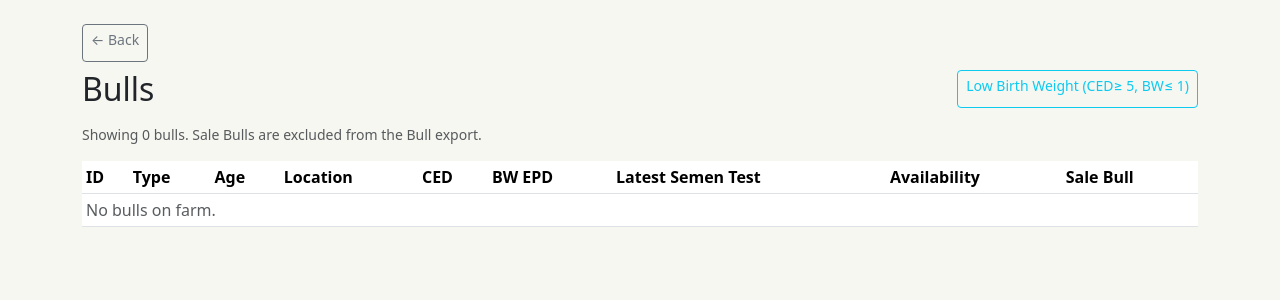
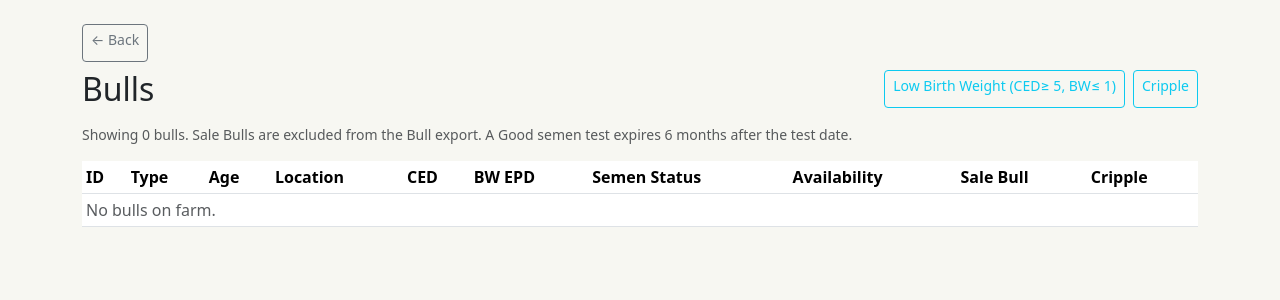
Before and after one commit to jpatri8-hub/Cattle, a Flask app: page /animals/bulls in a window 1280 px wide. Shown: the part 56-356 px from the top of the page. Run offline with Flask 3, Linux system fonts and the light colour scheme; the visitor is signed in with stand-in values (Sample User, id 1); data that the repository does not hold is empty.

Commit message:
Cripple flag, semen test expiration, Cull Bull Sale-driven culled metric
- Bulls can be marked Cripple (toggle on the Bulls list, or a checkbox on
  Add/Edit Animal) and are automatically unavailable for rent while marked,
  with a "Marked cripple" reason shown ahead of any other availability
  check. Added a Cripple filter to the Bulls list, matching the existing
  Low Birth Weight filter.
- Removed "Sold" and "Culled" from the Record Departure reason dropdown -
  selling already only happens through the Sales flow (never manually
  here), and culled bulls are now tracked through the sale category below
  instead of a manual departure marking.
- "Bulls Culled" on the Reports overview now counts distinct bulls sold
  under the "Cull Bull Sale" category during the year, instead of
  departure_reason == culled.
- Semen tests now expire after 6 months: a Good result older than that no
  longer counts as current and is treated the same as never having been
  tested (Animal.current_semen_status: Not Tested / Bad / Good / Retest).
  Bulls without a current Good test now show up as unavailable for rent
  (reason: "Semen test: <status>"), and the Bull export gets a new "Semen
  Status" column showing this same computed status.

Database migration note: this adds Animal.is_cripple. Requires the usual
drop_all()/create_all() (or DROP SCHEMA public CASCADE; CREATE SCHEMA
public;) + seed.py rebuild after deploy.

Co-Authored-By: Claude Sonnet 5 <noreply@anthropic.com>
Claude-Session: https://claude.ai/code/session_017cX8C32vR38peokdRdP72g

```diff
--- a/app/animals/routes.py
+++ b/app/animals/routes.py
@@ -177,6 +177,7 @@ def new_animal():
                 brand_type=form.brand_type.data or None,
                 brand_number=brand_number,
                 is_sale_bull=form.is_sale_bull.data,
+                is_cripple=form.is_cripple.data,
                 notes=form.notes.data,
                 created_by_id=current_user.id,
             )
@@ -233,6 +234,7 @@ def edit_animal(animal_id):
             animal.brand_type = form.brand_type.data or None
             animal.brand_number = brand_number
             animal.is_sale_bull = form.is_sale_bull.data
+            animal.is_cripple = form.is_cripple.data
             animal.notes = form.notes.data
 
             if current_user.is_owner:
@@ -702,10 +704,13 @@ def confirm_bred(exposure_id):
 @login_required
 def list_bulls():
     low_bw = request.args.get("low_bw") == "1"
+    cripple = request.args.get("cripple") == "1"
     bulls = [a for a in Animal.query.filter_by(is_active=True, sex=SEX_MALE).order_by(Animal.tag_id).all() if a.is_bull]
     if low_bw:
         bulls = [b for b in bulls if b.is_low_birth_weight_candidate]
-    return render_template("animals/bulls_list.html", bulls=bulls, low_bw=low_bw)
+    if cripple:
+        bulls = [b for b in bulls if b.is_cripple]
+    return render_template("animals/bulls_list.html", bulls=bulls, low_bw=low_bw, cripple=cripple)
 
 
 @animals_bp.route("/<int:animal_id>/toggle-sale-bull", methods=["POST"])
@@ -716,6 +721,19 @@ def toggle_sale_bull(animal_id):
     db.session.commit()
     flash(
         f"{animal.display_id} marked as {'a Sale Bull (excluded from the Bull export).' if animal.is_sale_bull else 'no longer a Sale Bull.'}",
+        "success",
+    )
+    return redirect(request.referrer or url_for("animals.list_bulls"))
+
+
+@animals_bp.route("/<int:animal_id>/toggle-cripple", methods=["POST"])
+@login_required
+def toggle_cripple(animal_id):
+    animal = Animal.query.get_or_404(animal_id)
+    animal.is_cripple = not animal.is_cripple
+    db.session.commit()
+    flash(
+        f"{animal.display_id} marked as {'cripple (not available for rent).' if animal.is_cripple else 'no longer cripple.'}",
         "success",
     )
     return redirect(request.referrer or url_for("animals.list_bulls"))
@@ -748,7 +766,7 @@ def export_bulls():
     output = io.StringIO()
     writer = csv.writer(output)
     writer.writerow([
-        "ID", "Location", "CED EPD", "Birth Weight EPD",
+        "ID", "Location", "CED EPD", "Birth Weight EPD", "Semen Status",
         "Availability", "Renter", "Rental Start", "Rental End", "Rental Status",
     ])
     for b in bulls:
@@ -766,6 +784,7 @@ def export_bulls():
             b.location.display_name if b.location else "",
             b.epd.ced if b.epd else "",
             b.epd.birth_weight_epd if b.epd else "",
+            b.current_semen_status,
             "Available" if b.is_rentable_available else (b.rental_unavailable_reason or ""),
             rental.customer.name if show_rental else "",
             rental.start_date.isoformat() if show_rental else "",
--- a/app/forms.py
+++ b/app/forms.py
@@ -73,6 +73,7 @@ class AnimalForm(FlaskForm):
     brand_type = SelectField("Brand Type", choices=[("", "-- None --")] + [(b, b) for b in BRAND_TYPE_CHOICES], validators=[Optional()])
     brand_number = StringField("Brand Number", validators=[Optional(), Length(max=20)])
     is_sale_bull = BooleanField("Sale Bull (excluded from the Bull export)", default=False)
+    is_cripple = BooleanField("Cripple (not available for rent)", default=False)
     purchase_date = DateField("Purchase Date", validators=[Optional()])
     purchase_price = DecimalField("Purchase Price", validators=[Optional()], places=2)
     notes = TextAreaField("Notes", validators=[Optional()])
--- a/app/models.py
+++ b/app/models.py
@@ -21,15 +21,13 @@ TRANSFER_TRIGGER_CHOICES = [
     (TRANSFER_TRIGGER_WEANED, "When her first calf is weaned"),
 ]
 
-DEPARTURE_SOLD = "sold"
+DEPARTURE_SOLD = "sold"  # set automatically by the Sales flow - not a manual departure choice
 DEPARTURE_DECEASED = "deceased"
-DEPARTURE_CULLED = "culled"
+DEPARTURE_CULLED = "culled"  # legacy value; culled bulls are now tracked via the "Cull Bull Sale" category
 DEPARTURE_LOST = "lost"
 DEPARTURE_OTHER = "other"
 DEPARTURE_CHOICES = [
-    (DEPARTURE_SOLD, "Sold"),
     (DEPARTURE_DECEASED, "Deceased"),
-    (DEPARTURE_CULLED, "Culled"),
     (DEPARTURE_LOST, "Lost"),
     (DEPARTURE_OTHER, "Other"),
 ]
@@ -47,7 +45,9 @@ CONDITION_SCORE_CHOICES = ["Good", "Slim", "Poor"]
 SEMEN_GOOD = "Good"
 SEMEN_BAD = "Bad"
 SEMEN_RETEST = "Retest"
+SEMEN_NOT_TESTED = "Not Tested"
 SEMEN_RESULT_CHOICES = [SEMEN_GOOD, SEMEN_BAD, SEMEN_RETEST]
+SEMEN_TEST_VALID_DAYS = 183  # ~6 months - a Good result older than this no longer counts as current
 
 HEALTH_STATUS_CHOICES = ["Healthy", "Sick", "Injured", "Other"]
 
@@ -163,6 +163,7 @@ class Animal(db.Model):
     brand_type = db.Column(db.String(20))  # Hot Brand / Freeze Brand
     brand_number = db.Column(db.String(20), unique=True, index=True)
     is_sale_bull = db.Column(db.Boolean, default=False, nullable=False)
+    is_cripple = db.Column(db.Boolean, default=False, nullable=False)
 
     sire_id = db.Column(db.Integer, db.ForeignKey("animal.id"))
     dam_id = db.Column(db.Integer, db.ForeignKey("animal.id"))
@@ -284,6 +285,21 @@ class Animal(db.Model):
         return self.semen_tests[0] if self.semen_tests else None
 
     @property
+    def current_semen_status(self):
+        """One of SEMEN_NOT_TESTED / SEMEN_BAD / SEMEN_GOOD / SEMEN_RETEST. A
+        Good result older than SEMEN_TEST_VALID_DAYS no longer counts as
+        current and reads the same as never having been tested - it takes a
+        fresh test to clear, not just the passage of being "the latest"."""
+        test = self.latest_semen_test
+        if not test:
+            return SEMEN_NOT_TESTED
+        if test.result == SEMEN_GOOD:
+            if (date.today() - test.test_date).days > SEMEN_TEST_VALID_DAYS:
+                return SEMEN_NOT_TESTED
+            return SEMEN_GOOD
+        return test.result
+
+    @property
     def latest_rental(self):
         return self.rentals[0] if self.rentals else None
 
@@ -292,6 +308,8 @@ class Animal(db.Model):
         """Returns a reason string if a bull is unavailable for rent, else None."""
         if not self.is_bull:
             return None
+        if self.is_cripple:
+            return "Marked cripple"
         open_rental = next(
             (r for r in self.rentals if r.status in (RENTAL_BOOKED, RENTAL_ACTIVE)), None
         )
@@ -312,9 +330,9 @@ class Animal(db.Model):
             days_since = (date.today() - last_returned.actual_return_date).days
             if 0 <= days_since < RENTAL_UNAVAILABLE_HOLD_DAYS:
                 return f"Returned {days_since} day(s) ago (holds for {RENTAL_UNAVAILABLE_HOLD_DAYS} days)"
-        test = self.latest_semen_test
-        if test and test.result in (SEMEN_BAD, SEMEN_RETEST):
-            return f"Semen test result: {test.result}"
+        semen_status = self.current_semen_status
+        if semen_status != SEMEN_GOOD:
+            return f"Semen test: {semen_status}"
         return None
 
     @property
--- a/app/templates/animals/bulls_list.html
+++ b/app/templates/animals/bulls_list.html
@@ -3,14 +3,19 @@
 {% block content %}
 <div class="d-flex justify-content-between align-items-center mb-3 flex-wrap gap-2">
   <h2 class="mb-0">Bulls</h2>
-  <a href="{{ url_for('animals.list_bulls', low_bw=0 if low_bw else 1) }}" class="btn btn-sm {{ 'btn-info' if low_bw else 'btn-outline-info' }}">
-    {{ "Showing Low Birth Weight Only (CED≥ 5, BW≤ 1) ✕" if low_bw else "Low Birth Weight (CED≥ 5, BW≤ 1)" }}
-  </a>
+  <div class="d-flex gap-2 flex-wrap">
+    <a href="{{ url_for('animals.list_bulls', low_bw=0 if low_bw else 1, cripple=1 if cripple else 0) }}" class="btn btn-sm {{ 'btn-info' if low_bw else 'btn-outline-info' }}">
+      {{ "Showing Low Birth Weight Only (CED≥ 5, BW≤ 1) ✕" if low_bw else "Low Birth Weight (CED≥ 5, BW≤ 1)" }}
+    </a>
+    <a href="{{ url_for('animals.list_bulls', low_bw=1 if low_bw else 0, cripple=0 if cripple else 1) }}" class="btn btn-sm {{ 'btn-info' if cripple else 'btn-outline-info' }}">
+      {{ "Showing Cripple Only ✕" if cripple else "Cripple" }}
+    </a>
+  </div>
 </div>
-<p class="text-muted small">Showing {{ bulls|length }} bull{{ "" if bulls|length == 1 else "s" }}. Sale Bulls are excluded from the Bull export.</p>
+<p class="text-muted small">Showing {{ bulls|length }} bull{{ "" if bulls|length == 1 else "s" }}. Sale Bulls are excluded from the Bull export. A Good semen test expires 6 months after the test date.</p>
 <div class="table-responsive">
 <table class="table table-sm bg-white align-middle">
-  <thead><tr><th>ID</th><th>Type</th><th>Age</th><th>Location</th><th>CED</th><th>BW EPD</th><th>Latest Semen Test</th><th>Availability</th><th>Sale Bull</th></tr></thead>
+  <thead><tr><th>ID</th><th>Type</th><th>Age</th><th>Location</th><th>CED</th><th>BW EPD</th><th>Semen Status</th><th>Availability</th><th>Sale Bull</th><th>Cripple</th></tr></thead>
   <tbody>
     {% for b in bulls %}
     <tr>
@@ -20,7 +25,7 @@
       <td>{{ b.location.display_name if b.location else "-" }}</td>
       <td>{{ b.epd.ced if b.epd else "-" }}</td>
       <td>{{ b.epd.birth_weight_epd if b.epd else "-" }}</td>
-      <td>{% if b.latest_semen_test %}{{ b.latest_semen_test.result }} ({{ b.latest_semen_test.test_date }}){% else %}Not tested{% endif %}</td>
+      <td>{{ b.current_semen_status }}{% if b.latest_semen_test %} <small class="text-muted">({{ b.latest_semen_test.test_date }})</small>{% endif %}</td>
       <td>{% if b.is_rentable_available %}<span class="badge bg-success">Available</span>{% else %}<span class="badge bg-warning text-dark">{{ b.rental_unavailable_reason }}</span>{% endif %}</td>
       <td>
         <form method="post" action="{{ url_for('animals.toggle_sale_bull', animal_id=b.id) }}">
@@ -28,9 +33,15 @@
           <button class="btn btn-sm {{ 'btn-secondary' if b.is_sale_bull else 'btn-outline-secondary' }}">{{ "Yes ✕" if b.is_sale_bull else "Mark" }}</button>
         </form>
       </td>
+      <td>
+        <form method="post" action="{{ url_for('animals.toggle_cripple', animal_id=b.id) }}">
+          <input type="hidden" name="csrf_token" value="{{ csrf_token() }}">
+          <button class="btn btn-sm {{ 'btn-danger' if b.is_cripple else 'btn-outline-danger' }}">{{ "Yes ✕" if b.is_cripple else "Mark" }}</button>
+        </form>
+      </td>
     </tr>
     {% else %}
-    <tr><td colspan="9" class="text-muted">No bulls on farm.</td></tr>
+    <tr><td colspan="10" class="text-muted">No bulls on farm.</td></tr>
     {% endfor %}
   </tbody>
 </table>
--- a/app/templates/animals/form.html
+++ b/app/templates/animals/form.html
@@ -22,6 +22,7 @@
     <div class="col-md-4 mb-3">{{ form.brand_type.label(class="form-label") }} {{ form.brand_type(class="form-select") }}</div>
     <div class="col-md-4 mb-3">{{ form.brand_number.label(class="form-label") }} {{ form.brand_number(class="form-control") }}</div>
     <div class="col-md-4 mb-3 form-check pt-4">{{ form.is_sale_bull(class="form-check-input") }} {{ form.is_sale_bull.label(class="form-check-label") }}</div>
+    <div class="col-md-4 mb-3 form-check pt-4">{{ form.is_cripple(class="form-check-input") }} {{ form.is_cripple.label(class="form-check-label") }}</div>
 
     {% if current_user.is_owner %}
     <div class="col-md-6 mb-3">{{ form.purchase_date.label(class="form-label") }} {{ form.purchase_date(class="form-control") }}</div>
```
Also changed, not shown: app/metrics.py (+16 -6 lines).
